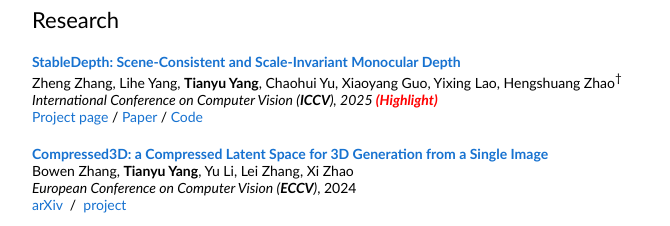
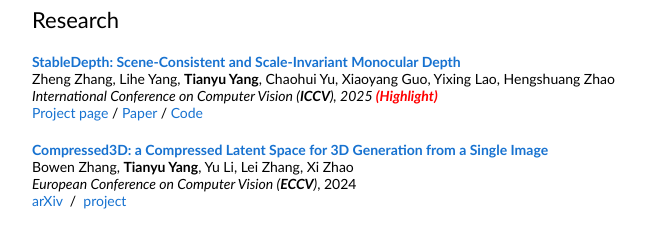
Before and after one commit to tyyyang/tyyyang.github.io, a plain HTML site: page index.html in a window 1280 px wide. Shown: the part 258-484 px from the top of the page, 218-888 px from the left. Drawn offline with Linux system fonts and the light colour scheme.

Commit message:
Update index.html

```diff
--- a/index.html
+++ b/index.html
@@ -67,7 +67,7 @@
               <papertitle>StableDepth: Scene-Consistent and Scale-Invariant Monocular Depth</papertitle>
             </a>
             <br>
-            Zheng Zhang, Lihe Yang, <strong>Tianyu Yang</strong>, Chaohui Yu, Xiaoyang Guo, Yixing Lao, Hengshuang Zhao<sup>&dagger;</sup>
+            Zheng Zhang, Lihe Yang, <strong>Tianyu Yang</strong>, Chaohui Yu, Xiaoyang Guo, Yixing Lao, Hengshuang Zhao
             <br>
             <em>International Conference on Computer Vision (<b>ICCV</b>), 2025 <font color="red"><strong>(Highlight)</strong></font></em>
             <br>
```
